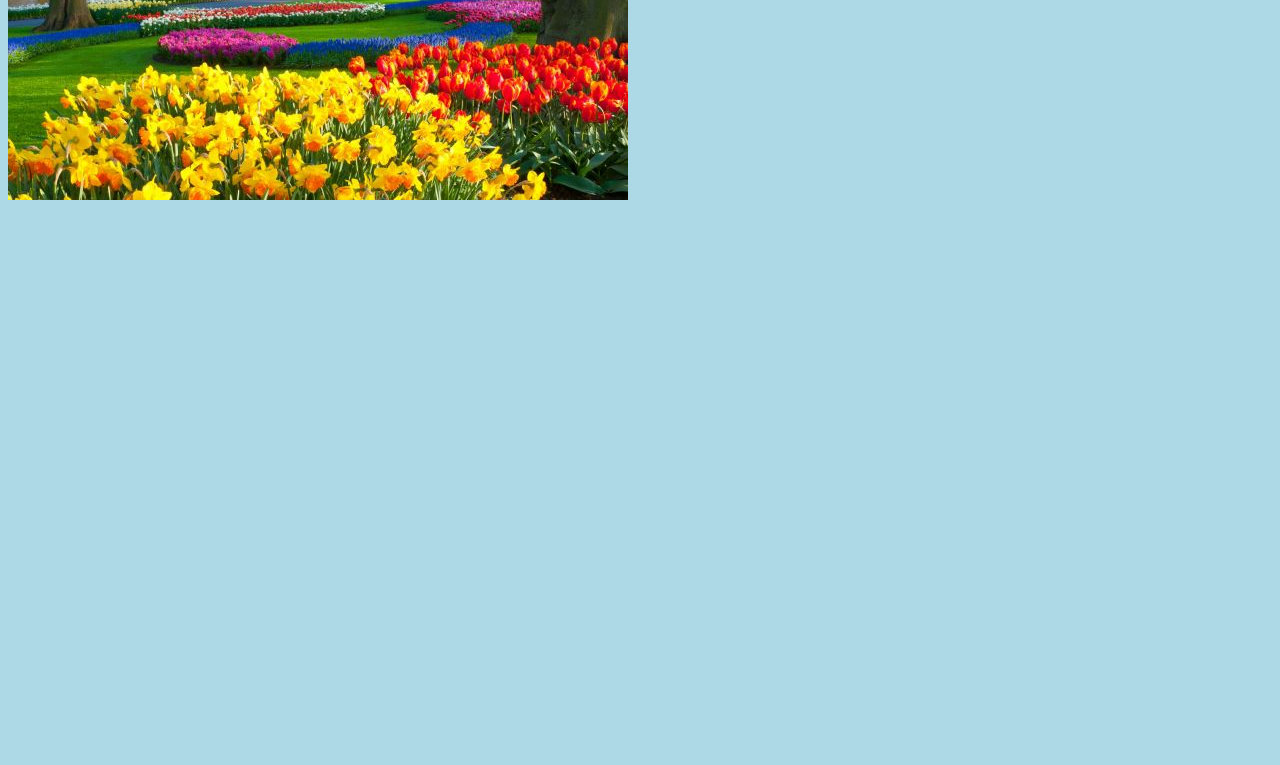
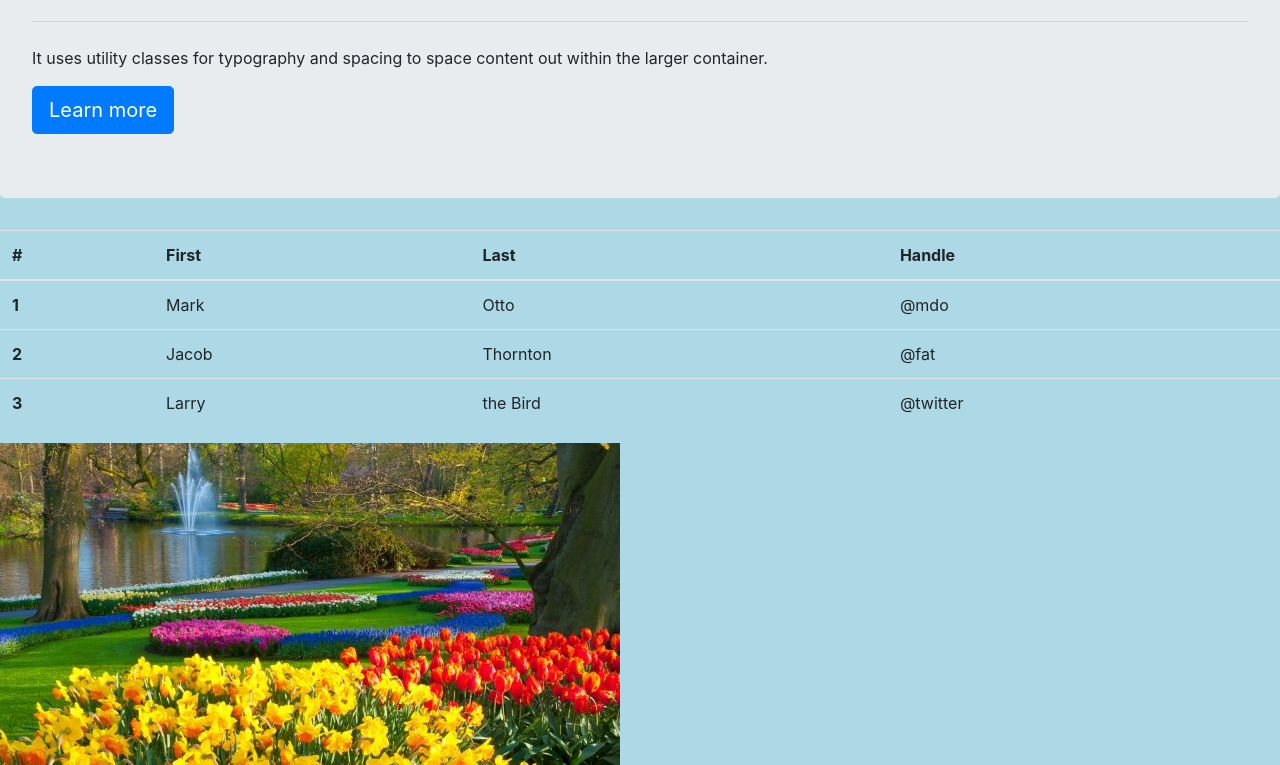
Before and after one commit to MakenzieSlater/Spring, a plain HTML site: page index.html in a window 1280 px wide. Shown: the part 228-993 px from the top of the page. Before the commit the page ends 800 px from the top, so only its background shows below. Drawn offline with nearby package versions, Linux system fonts and the light colour scheme.

Commit message:
Added Bootstrap

```diff
--- a/index.html
+++ b/index.html
@@ -1,12 +1,52 @@
 <!DOCTYPE html>
 <html>
 <head>
-<link rel="stylesheet"  href="styles.css">
+   <link rel="stylesheet" href="https://stackpath.bootstrapcdn.com/bootstrap/4.1.0/css/bootstrap.min.css" integrity="sha384-9gVQ4dYFwwWSjIDZnLEWnxCjeSWFphJiwGPXr1jddIhOegiu1FwO5qRGvFXOdJZ4" crossorigin="anonymous">
+   <link rel="stylesheet"  href="styles.css">
 <title>Git Practice </title>
 </head>
 <body>
   <h1>Spring has Spring</h1>
+    <div class="jumbotron">
+    <h1 class="display-4">Hello, world!</h1>
+    <p class="lead">This is a simple hero unit, a simple jumbotron-style component for calling extra attention to featured content or information.</p>
+    <hr class="my-4">
+    <p>It uses utility classes for typography and spacing to space content out within the larger container.</p>
+    <a class="btn btn-primary btn-lg" href="#" role="button">Learn more</a>
+    </div>
+    <table class="table">
+  <thead>
+    <tr>
+      <th scope="col">#</th>
+      <th scope="col">First</th>
+      <th scope="col">Last</th>
+      <th scope="col">Handle</th>
+    </tr>
+  </thead>
+  <tbody>
+    <tr>
+      <th scope="row">1</th>
+      <td>Mark</td>
+      <td>Otto</td>
+      <td>@mdo</td>
+    </tr>
+    <tr>
+      <th scope="row">2</th>
+      <td>Jacob</td>
+      <td>Thornton</td>
+      <td>@fat</td>
+    </tr>
+    <tr>
+      <th scope="row">3</th>
+      <td>Larry</td>
+      <td>the Bird</td>
+      <td>@twitter</td>
+    </tr>
+  </tbody>
+</table>
   <img src="springy.jpg" alt="Springtime">
-
+    <script src="https://code.jquery.com/jquery-3.3.1.slim.min.js" integrity="sha384-q8i/X+965DzO0rT7abK41JStQIAqVgRVzpbzo5smXKp4YfRvH+8abtTE1Pi6jizo" crossorigin="anonymous"></script>
+    <script src="https://cdnjs.cloudflare.com/ajax/libs/popper.js/1.14.0/umd/popper.min.js" integrity="sha384-cs/chFZiN24E4KMATLdqdvsezGxaGsi4hLGOzlXwp5UZB1LY//20VyM2taTB4QvJ" crossorigin="anonymous"></script>
+    <script src="https://stackpath.bootstrapcdn.com/bootstrap/4.1.0/js/bootstrap.min.js" integrity="sha384-uefMccjFJAIv6A+rW+L4AHf99KvxDjWSu1z9VI8SKNVmz4sk7buKt/6v9KI65qnm" crossorigin="anonymous"></script>
 </body>
 </html>
```
